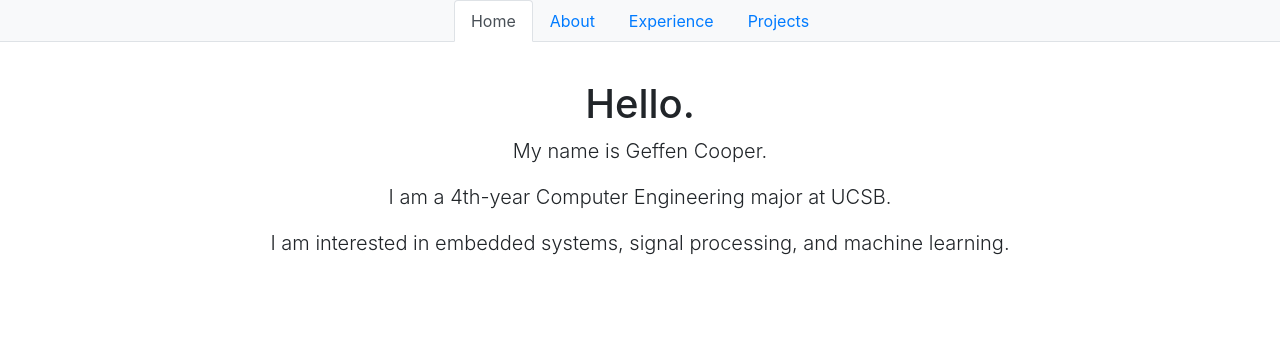
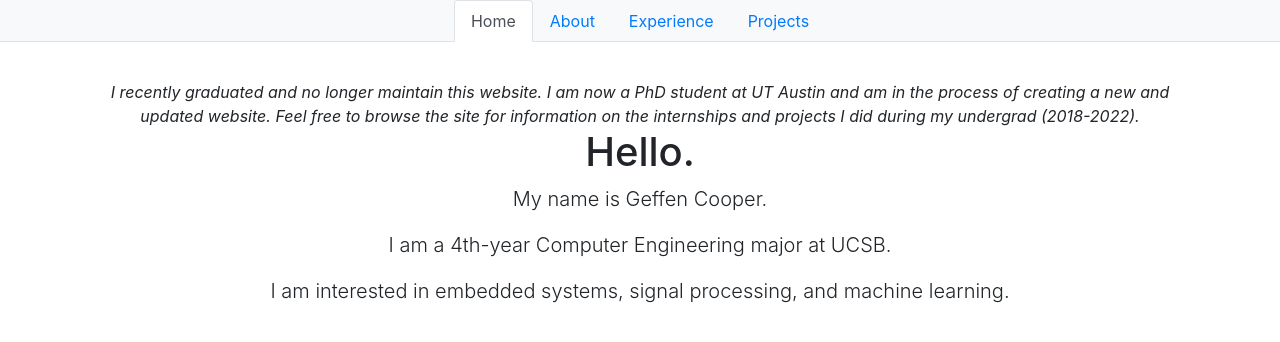
Before and after one commit to geffencooper/geffencooper.github.io, a Jekyll site: the page built from pages/index.html, in a window 1280 px wide. Shown: the top 342 px of the page. Built offline with Jekyll 4.4.1, drawn with Linux system fonts in a browser that asks for light colours; nearby versions of some CDN libraries; library files that are not in the unit come from our copies.

Commit message:
Update index.html

```diff
--- a/pages/index.html
+++ b/pages/index.html
@@ -9,6 +9,7 @@ permalink: "/"
   <div class="align-middle">
 
     <main role="main" class="inner cover">
+      <em>I recently graduated and no longer maintain this website. I am now a PhD student at UT Austin and am in the process of creating a new and updated website. Feel free to browse the site for information on the internships and projects I did during my undergrad (2018-2022).</em>
       <h1 class="cover-heading">Hello.</h1>
       <p class="lead">My name is Geffen Cooper.</p>
       <p class="lead">I am a 4th-year Computer Engineering major at UCSB.</p>
```
